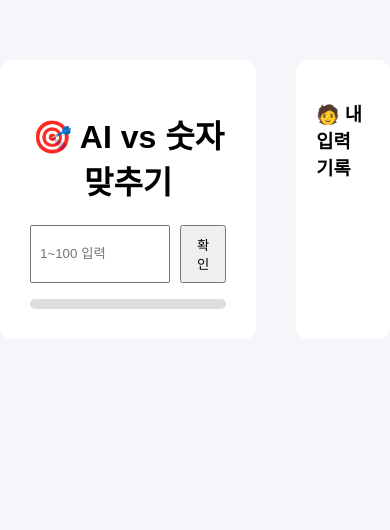
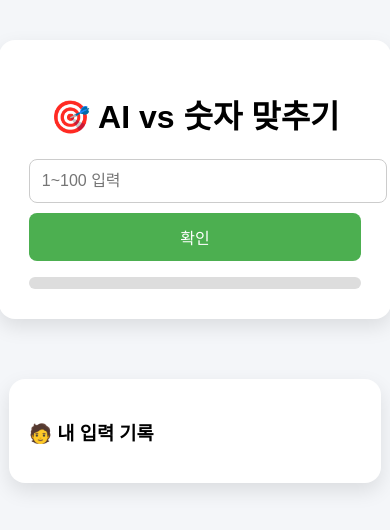
Before and after one commit to navihan/project, a Flask app: page / in a window 390 px wide. Shown: the top 530 px of the page. Run offline with Flask 3, Linux system fonts and the light colour scheme.

Commit message:
모바일

```diff
--- a/static/style.css
+++ b/static/style.css
@@ -2,67 +2,127 @@ body {
     font-family: Arial, sans-serif;
     background: #f4f6f9;
     margin: 0;
+    padding: 0;
 }
 
+/* 전체 레이아웃 */
 .wrapper {
     display: flex;
     justify-content: center;
     gap: 40px;
     margin-top: 60px;
+    padding: 20px;
 }
 
+/* 게임 영역 */
 .game-area {
     background: white;
     padding: 30px;
-    border-radius: 12px;
+    border-radius: 16px;
     width: 400px;
     text-align: center;
+    box-shadow: 0 8px 20px rgba(0,0,0,0.1);
 }
 
+/* 기록 영역 */
 .history-area {
     background: white;
     padding: 20px;
-    border-radius: 12px;
-    width: 200px;
-    max-height: 400px;
+    border-radius: 16px;
+    width: 220px;
+    max-height: 450px;
     overflow-y: auto;
+    box-shadow: 0 8px 20px rgba(0,0,0,0.1);
 }
 
+/* 기록 아이템 */
 .history-item {
     background: #e9f0ff;
-    padding: 8px;
-    margin-bottom: 6px;
-    border-radius: 6px;
+    padding: 10px;
+    margin-bottom: 8px;
+    border-radius: 8px;
     font-weight: bold;
     text-align: center;
 }
 
+/* 입력 영역 */
 .input-area {
     display: flex;
     gap: 10px;
     justify-content: center;
+    margin-bottom: 15px;
 }
 
 input {
-    padding: 8px;
-    width: 120px;
+    padding: 12px;
+    width: 130px;
+    font-size: 16px;
+    border-radius: 8px;
+    border: 1px solid #ccc;
 }
 
 button {
-    padding: 8px 15px;
+    padding: 12px 18px;
+    font-size: 16px;
+    border-radius: 8px;
+    border: none;
+    background: #4CAF50;
+    color: white;
     cursor: pointer;
+    transition: 0.2s;
 }
 
+button:active {
+    transform: scale(0.95);
+}
+
+button:hover {
+    background: #43a047;
+}
+
+/* 진행바 */
 .progress-bar {
     background: #ddd;
-    height: 10px;
+    height: 12px;
     margin-top: 15px;
-    border-radius: 5px;
+    border-radius: 6px;
 }
 
 #progress {
-    height: 10px;
+    height: 12px;
     width: 0%;
     background: #4CAF50;
-    border-radius: 5px;
+    border-radius: 6px;
+    transition: width 0.3s ease;
 }
+
+/* 🔥 모바일 최적화 */
+@media (max-width: 768px) {
+
+    .wrapper {
+        flex-direction: column;
+        align-items: center;
+        margin-top: 20px;
+    }
+
+    .game-area {
+        width: 95%;
+    }
+
+    .history-area {
+        width: 95%;
+        margin-top: 20px;
+    }
+
+    input {
+        width: 100%;
+    }
+
+    .input-area {
+        flex-direction: column;
+    }
+
+    button {
+        width: 100%;
+    }
+}
--- a/templates/index.html
+++ b/templates/index.html
@@ -4,6 +4,7 @@
     <meta charset="UTF-8">
     <title>AI 숫자 맞추기</title>
     <link rel="stylesheet" href="{{ url_for('static', filename='style.css') }}">
+    <meta name="viewport" content="width=device-width, initial-scale=1.0">
 </head>
 <body>
 
```
